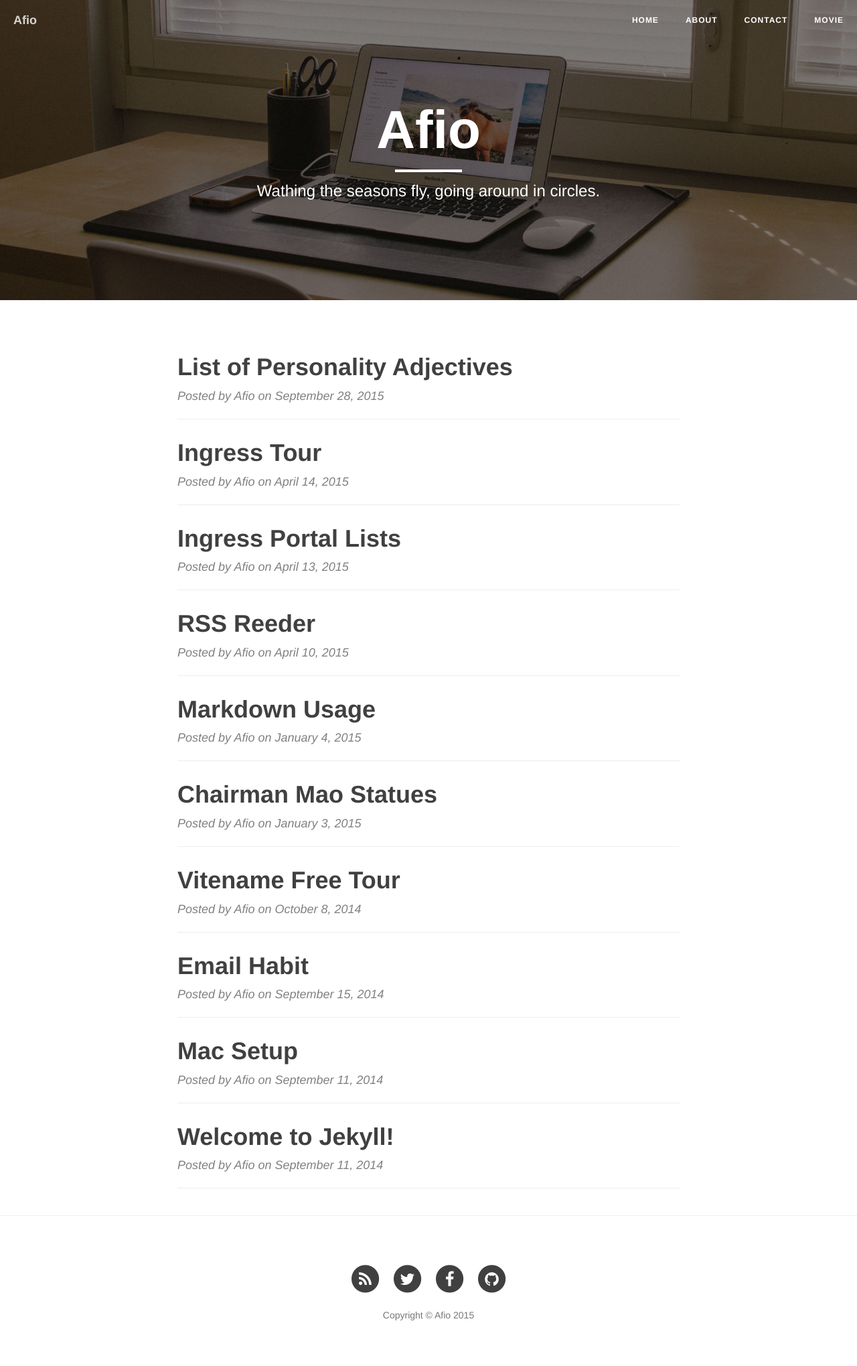
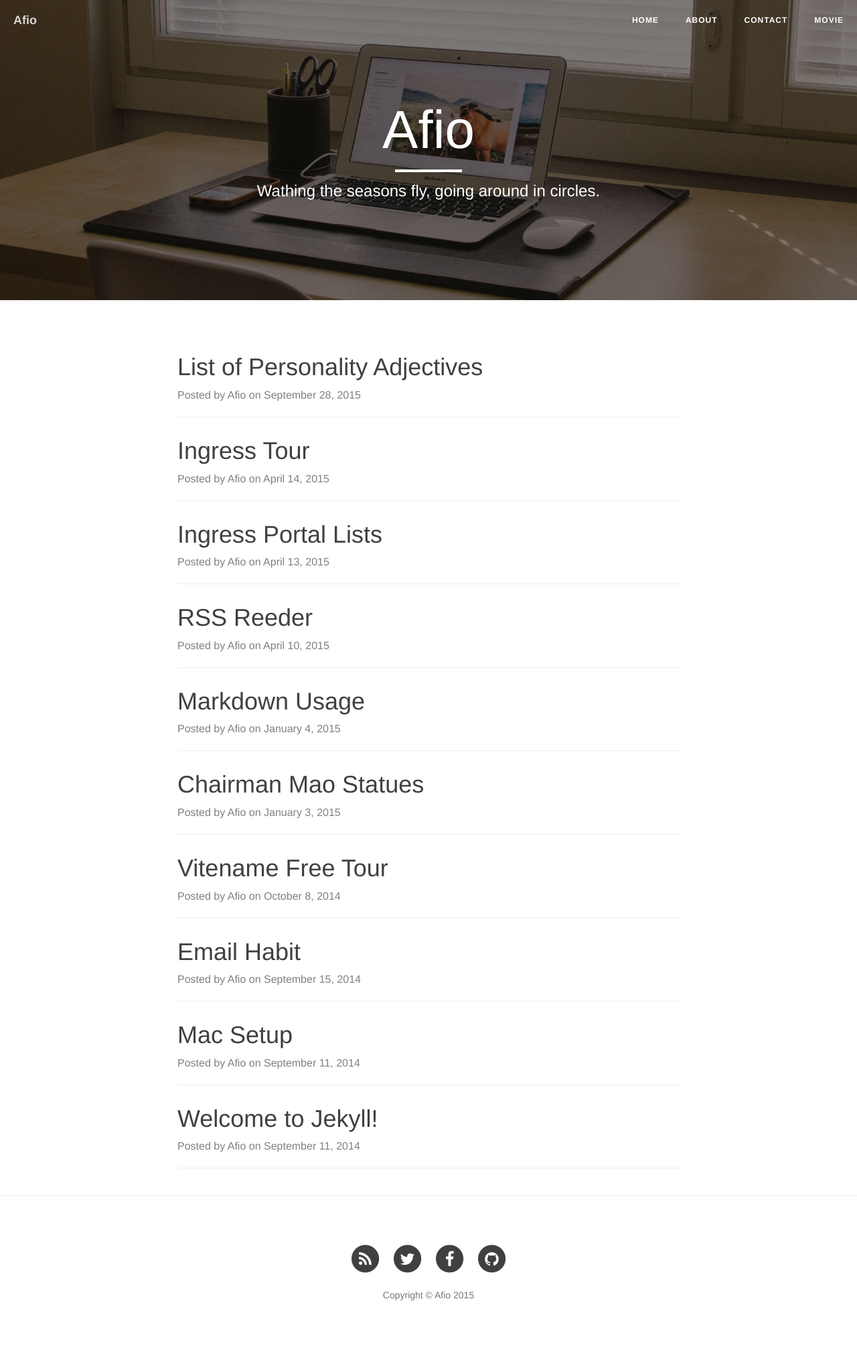
Before and after one commit to Afio/afio.github.io, a Jekyll site: the page built from index.html, in a window 1280 px wide. Shown: the whole page at 67% size. Built offline with Jekyll 4.4.1, drawn with Linux system fonts in a browser that asks for light colours; nearby versions of some CDN libraries; the list of posts is cut into pages by our own code; after the commit the page ends 2009 px from its top, so only the background shows below that.

Commit message:
front-wight change

```diff
--- a/css/clean-blog.css
+++ b/css/clean-blog.css
@@ -17,7 +17,7 @@ h4,
 h5,
 h6 {
   font-family:  'Helvetica Neue', 'Hiragino Sans GB', Helvetica, 'Microsoft YaHei', 'WenQuanYi Micro Hei', Arial, sans-serif;
-  font-weight: 800;
+  font-weight: 500;
 }
 a {
   color: #404040;
@@ -225,8 +225,8 @@ hr.small {
 }
 .post-preview > .post-meta {
   color: #808080;
-  font-size: 18px;
-  font-style: italic;
+  font-size: 16px;
+  font-style: normal;
   margin-top: 0;
 }
 .post-preview > .post-meta > a {
@@ -377,7 +377,7 @@ form .row:first-child .floating-label-form-group {
 ::-moz-selection {
   color: white;
   text-shadow: none;
-  background: #808080;
+  background: #27f36a;
 }
 ::selection {
   color: white;
```
